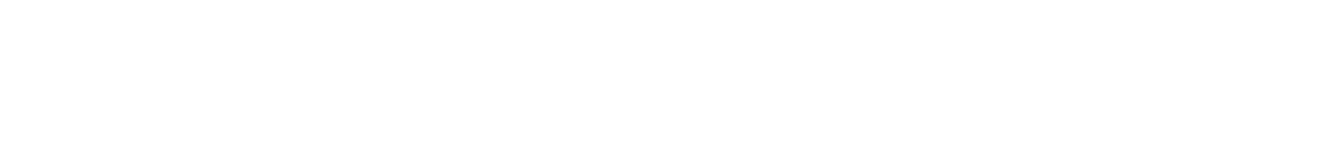
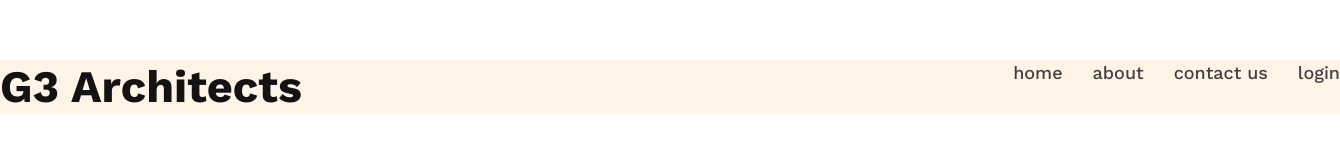
Before and after one commit to marufhasan77/architects, a plain HTML site: page index.html in a window 1280 px wide. Shown: the whole page, 1340 px wide, since content can reach past the window. Drawn offline with nearby package versions, Linux system fonts and the light colour scheme.

Commit message:
navber complited

```diff
--- a/css/style.css
+++ b/css/style.css
@@ -24,3 +24,30 @@ a{
 ul,li{
   list-style: none;
 }
+header{
+	width: 1340px;
+	margin: 0 auto;
+	background: rgba(255, 144, 14, 0.1);
+}
+/* navber start */
+.navber{
+	display: flex;
+	justify-content: space-between;
+	margin: 60px 0 105px;
+}
+.navber h3{
+font-weight: 700;
+font-size: 45px;
+color: var(--dark-01);
+}
+.list-item{
+	display: flex;
+	gap: 30px;
+}
+.list-item li a{
+font-weight: 500;
+font-size: 18px;
+line-height: 144%;
+color: var(--dark-02);
+}
+/* navber end */
--- a/index.html
+++ b/index.html
@@ -8,7 +8,15 @@
 </head>
 <body>
   <header>
-
+    <nav class="navber">
+      <h3>G3 Architects</h3>
+      <ul class="list-item">
+        <li><a href="#">home</a></li>
+        <li><a href="#">about</a></li>
+        <li><a href="#">contact us</a></li>
+        <li><a href="#">login</a></li>
+      </ul>
+    </nav>
   </header>
   <main>
 
```
